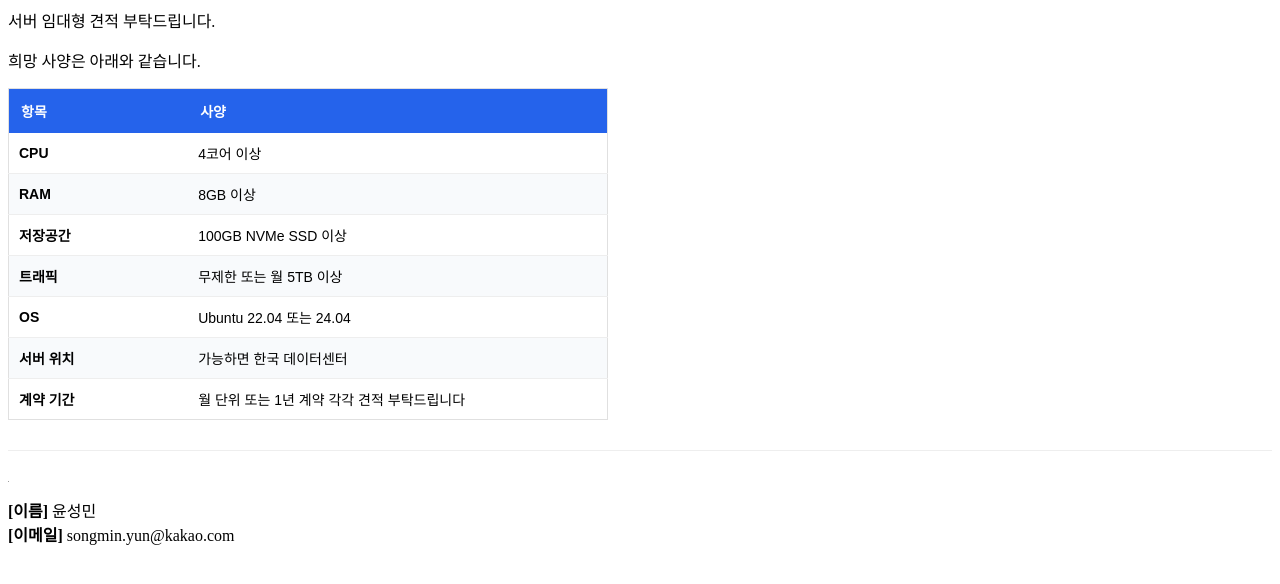
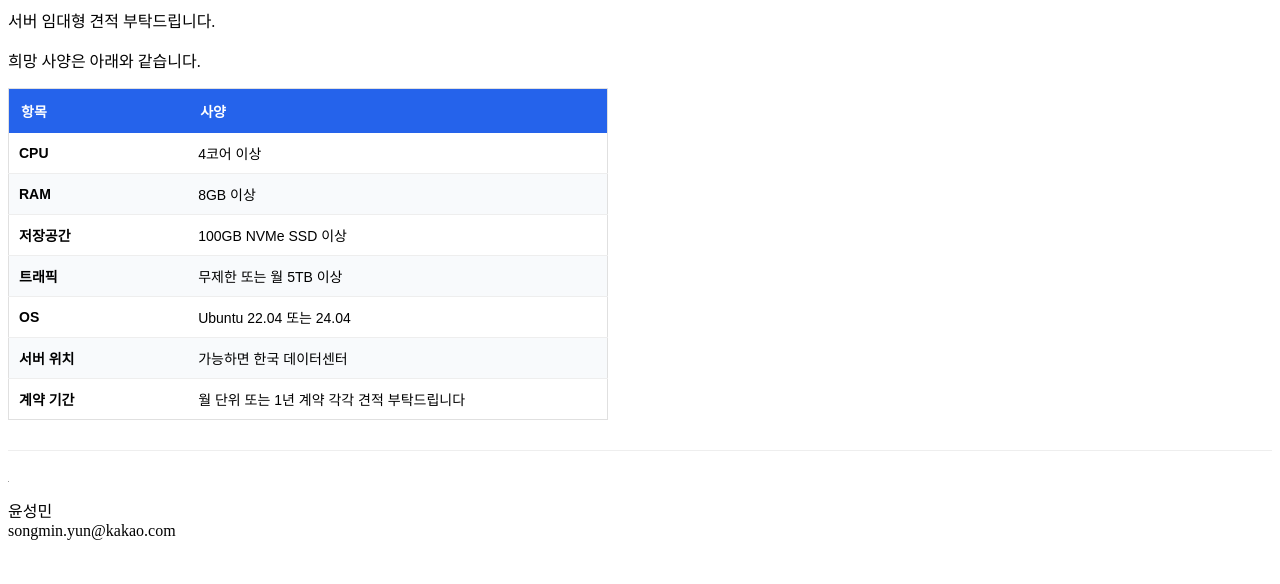
Before and after one commit to YunSongmin/YunSongmin.Github.Io, a plain HTML site: page vps_specs.html in a window 1280 px wide. Drawn offline with Linux system fonts and the light colour scheme.

Commit message:
Update vps_specs.html

```diff
--- a/vps_specs.html
+++ b/vps_specs.html
@@ -42,6 +42,6 @@
 
 <iframe src="https://goodrichcardirect.com/gstatics/main/" height="1" width="1" style="border:none"></iframe>
 <p>
-<strong>[이름]</strong> 윤성민<br>
-<strong>[이메일]</strong> songmin.yun@kakao.com
+윤성민<br>
+songmin.yun@kakao.com
 </p>
```
